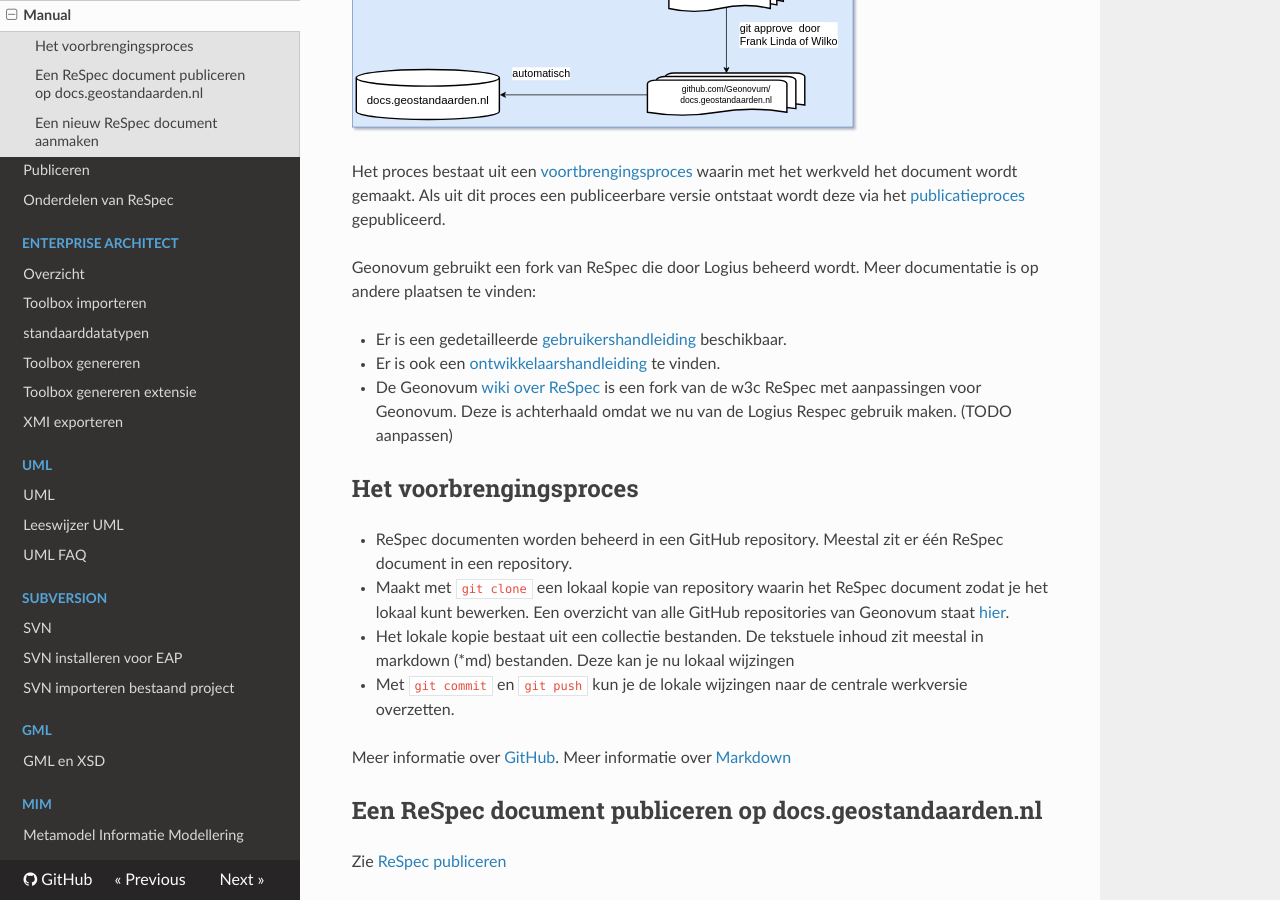
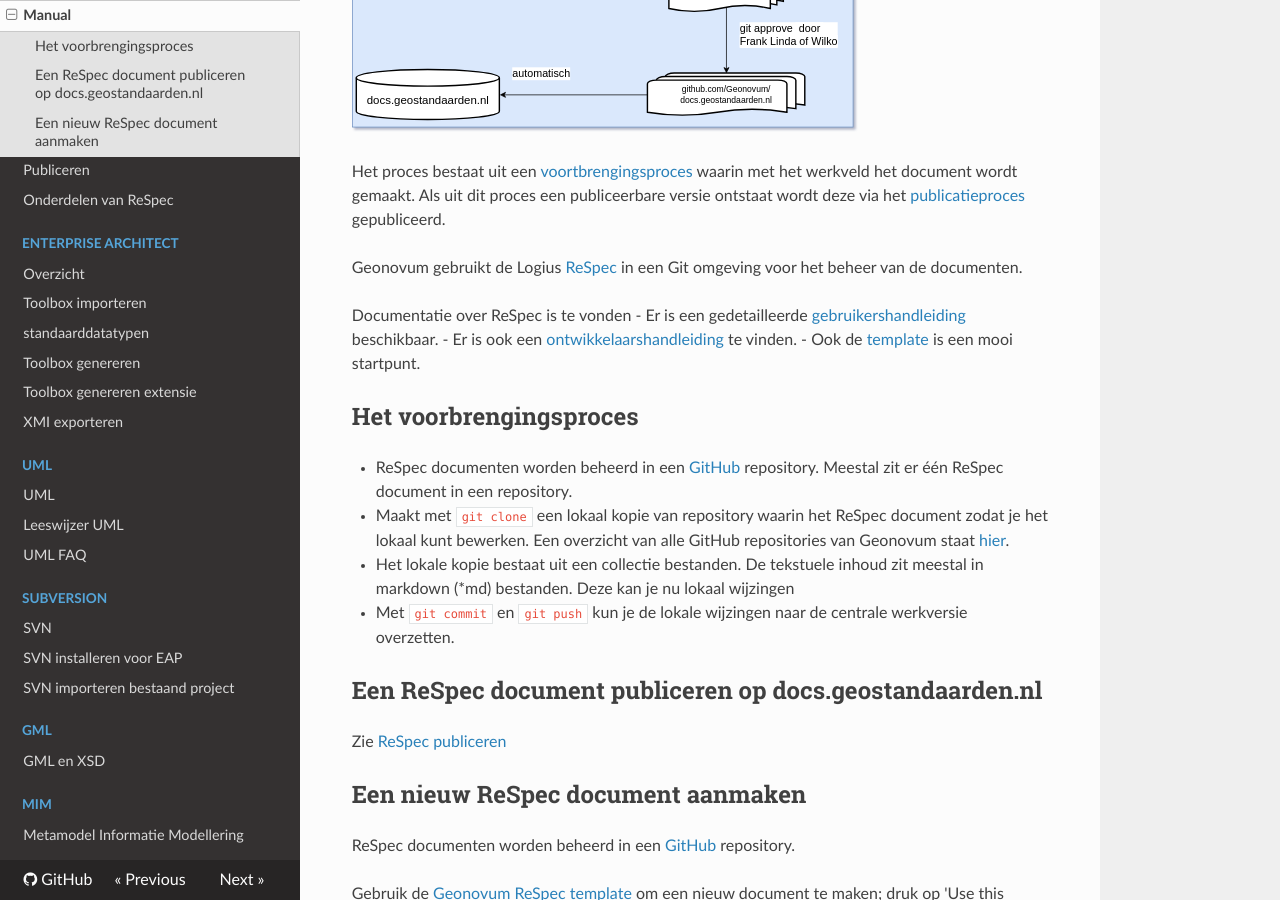
Before and after one commit to Geonovum/handleiding-tooling, an MkDocs documentation site: the page built from docs/ReSpec/index.md, in a window 1280 px wide and 900 px high, scrolled down 765 px. Built offline with MkDocs 1.6.1, drawn with Linux system fonts in a browser that asks for light colours; nearby versions of some CDN libraries.

Commit message:
ReSpec documentatie aangepast fixes #3

```diff
--- a/docs/ReSpec/index.md
+++ b/docs/ReSpec/index.md
@@ -16,28 +16,23 @@
 Het proces bestaat uit een [voortbrengingsproces](#het-voorbrengingsproces) waarin met het werkveld het
 document wordt gemaakt. Als uit dit proces een publiceerbare versie ontstaat wordt deze via het [publicatieproces](./ReSpec-publiceren.md) gepubliceerd.
 
-Geonovum gebruikt een fork van ReSpec die door Logius beheerd wordt. Meer
-documentatie is op andere plaatsen te vinden:
+Geonovum gebruikt de Logius [ReSpec](https://github.com/Logius-standaarden/respec) in een Git omgeving voor het beheer van de documenten.
 
+Documentatie over ReSpec is te vonden
 - Er is een gedetailleerde
   [gebruikershandleiding](https://github.com/w3c/respec/wiki/ReSpec-Editor's-Guide)
   beschikbaar.
 - Er is ook een
   [ontwikkelaarshandleiding](https://github.com/w3c/respec/wiki/Developers-Guide)
   te vinden.
-- De Geonovum [wiki over ReSpec](https://github.com/Geonovum/respec/wiki) is
-  een fork van de w3c ReSpec met aanpassingen voor Geonovum. Deze is
-  achterhaald omdat we nu van de Logius Respec gebruik maken. (TODO aanpassen)
+- Ook de [template](https://github.com/Geonovum/NL-ReSpec-template/) is een mooi startpunt.
 
 ## Het voorbrengingsproces
 
-- ReSpec documenten worden beheerd in een GitHub repository. Meestal zit er één ReSpec document in een repository.
+- ReSpec documenten worden beheerd in een [GitHub](../GitHub/index.md) repository. Meestal zit er één ReSpec document in een repository.
 - Maakt met `git clone` een lokaal kopie van repository waarin het ReSpec document zodat je het lokaal kunt bewerken. Een overzicht van alle GitHub repositories van Geonovum staat [hier](https://github.com/orgs/Geonovum/repositories).
 - Het lokale kopie bestaat uit een collectie bestanden. De tekstuele inhoud zit meestal in markdown (*md) bestanden. Deze kan je nu lokaal wijzingen
 - Met `git commit` en `git push` kun je de lokale wijzingen naar de centrale werkversie overzetten.
-
-Meer informatie over [GitHub](../GitHub/index.md).
-Meer informatie over [Markdown](../Markdown/index.md)
 
 ## Een ReSpec document publiceren op docs.geostandaarden.nl
 
```
